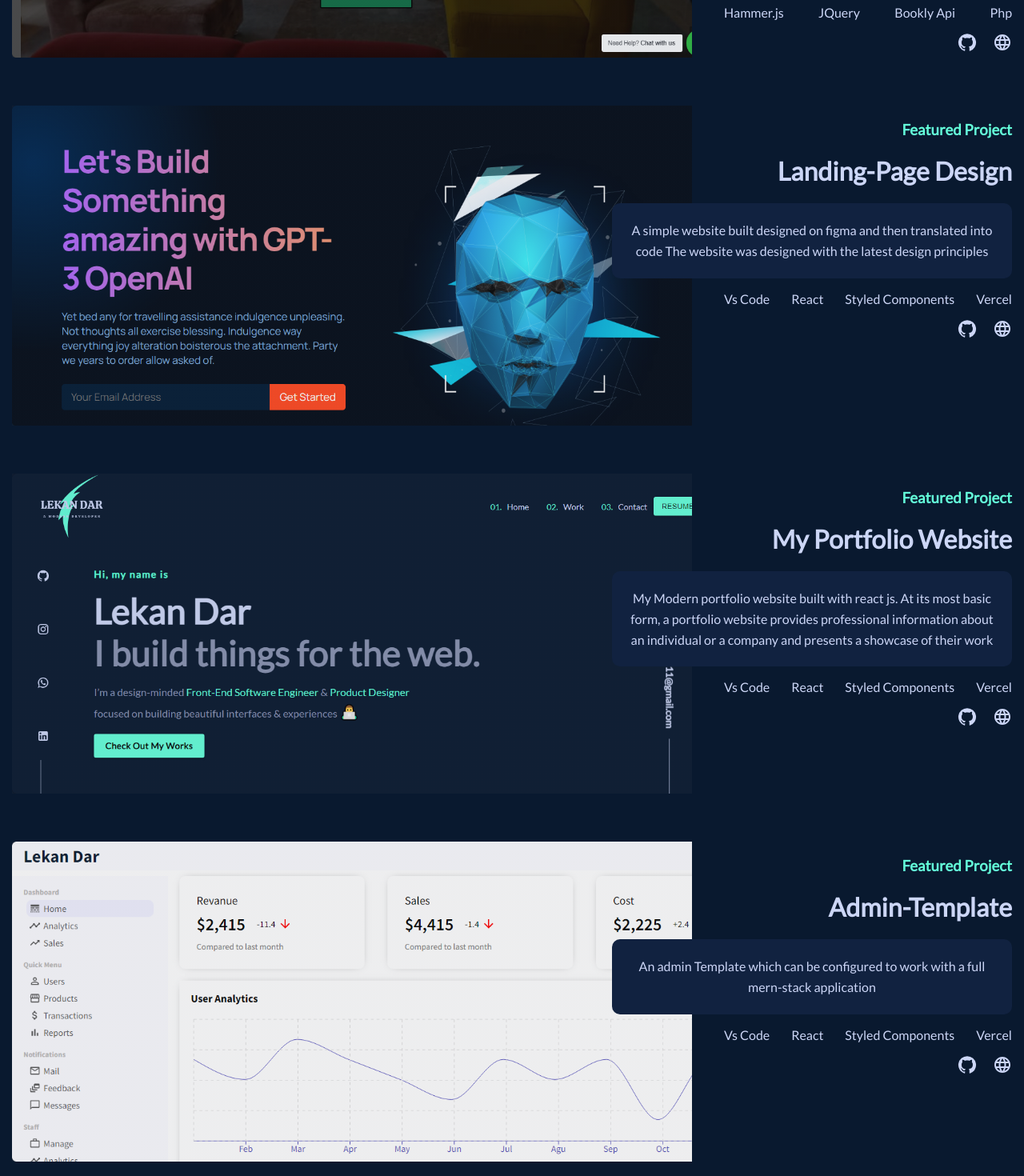
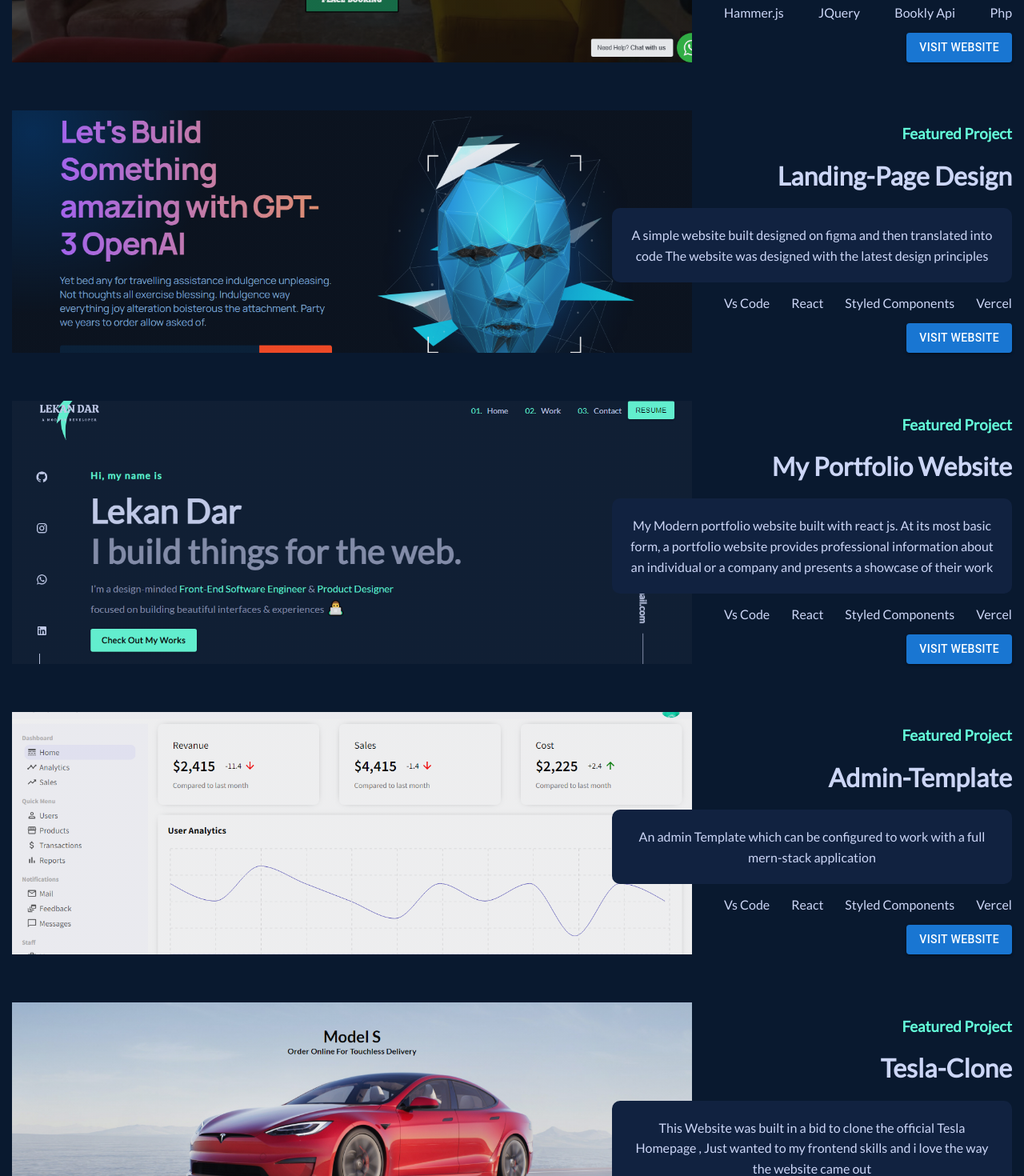
Before and after one commit to Techbrolakes/portfolio-website, a Next.js app: page /components/MiddleLayout/Projects in a window 1280 px wide. Shown: the part 440-1910 px from the top of the page at 80% size. Built offline with nearby package versions, Linux system fonts and the light colour scheme.

Commit message:
version-4.2

```diff
--- a/package.json
+++ b/package.json
@@ -22,6 +22,7 @@
     "next": "12.0.3",
     "react": "17.0.2",
     "react-dom": "17.0.2",
+    "react-reveal": "^1.2.2",
     "react-scrollbars-custom": "^4.0.27",
     "react-spinners": "^0.11.0",
     "styled-components": "^5.3.3"
--- a/pages/components/MiddleLayout/Contact.js
+++ b/pages/components/MiddleLayout/Contact.js
@@ -104,6 +104,10 @@ const ContactInformation = styled.div`
   flex: 1;
   color: #ccd6f6;
   text-align: center;
+
+  @media all and (min-width: 601px) and (max-width: 768px) {
+    width: 100%;
+  }
 `;
 const ContactForm = styled.div`
   flex: 1;
--- a/pages/components/MiddleLayout/Projects.js
+++ b/pages/components/MiddleLayout/Projects.js
@@ -22,6 +22,7 @@ function Projects() {
         list2="JQuery"
         list3="Bookly Api"
         list4="Php"
+        websiteLink="https://boi-unilag.com"
       />
 
       <Work
@@ -33,6 +34,7 @@ function Projects() {
         list2="React"
         list3="Styled Components"
         list4="Vercel"
+        websiteLink="https://modern-ui-ux.vercel.app/"
       />
       <Work
         title="My Portfolio Website"
@@ -43,6 +45,7 @@ function Projects() {
         list2="React"
         list3="Styled Components"
         list4="Vercel"
+        websiteLink="https://lekandar.vercel.app/"
       />
       <Work
         title="Admin-Template"
@@ -53,6 +56,7 @@ function Projects() {
         list2="React"
         list3="Styled Components"
         list4="Vercel"
+        websiteLink="https://react-admindashboard.vercel.app/"
       />
       <Work
         title="Tesla-Clone"
@@ -63,6 +67,7 @@ function Projects() {
         list2="React"
         list3="Styled Components"
         list4="Vercel"
+        websiteLink="https://tesla-design.vercel.app/"
       />
       <ProjectShowHide>
         <Work
--- a/pages/components/MiniComponents/Work.js
+++ b/pages/components/MiniComponents/Work.js
@@ -1,6 +1,6 @@
 import React from "react";
 import styled from "styled-components";
-import GitHubIcon from "@mui/icons-material/GitHub";
+import Button from "@mui/material/Button";
 import LanguageIcon from "@mui/icons-material/Language";
 
 function Work({
@@ -12,6 +12,7 @@ function Work({
   list2,
   list3,
   list4,
+  websiteLink,
 }) {
   return (
     <ProjectSection>
@@ -35,9 +36,11 @@ function Work({
           </ul>
         </ProjectTools>
         <ProjectLinks>
-          <GitHubIcon />
-          <span></span>
-          <LanguageIcon />
+          <Button variant="contained" size="medium">
+            <a href={websiteLink} target="_blank">
+              Visit Website
+            </a>
+          </Button>
         </ProjectLinks>
       </ProjectDetails>
     </ProjectSection>
@@ -58,7 +61,6 @@ const ProjectSection = styled.div`
   }
 `;
 const ProjectImage = styled.div`
-  height: 400px;
   width: 4000px;
   background: linear-gradient(
       0deg,
@@ -67,6 +69,7 @@ const ProjectImage = styled.div`
     ),
     ${(props) => `url("/${props.bgImage}")`};
   background-size: cover;
+  background-position: center;
   background-repeat: no-repeat;
 
   @media all and (min-width: 320px) and (max-width: 600px) {
--- a/pages/components/SideComponents/Navbar.js
+++ b/pages/components/SideComponents/Navbar.js
@@ -3,11 +3,13 @@ import Image from "next/image";
 import styled from "styled-components";
 import { Button } from "@mui/material";
 import { motion } from "framer-motion";
-
+import Fade from "react-reveal/Fade";
 function Navbar() {
   return (
     <Heading>
-      <Image src="/ld4.svg" width={200} height={200} alt="Logo" />
+      <Fade right>
+        <Image src="/ld4.svg" width={200} height={200} alt="Logo" />
+      </Fade>
       <Link>
         <ul>
           <li>
```
Also changed, not shown: pages/components/MiddleLayout/Header.js (+8 -1 lines), 1 other file (tests, documents, lock files or other folders).
